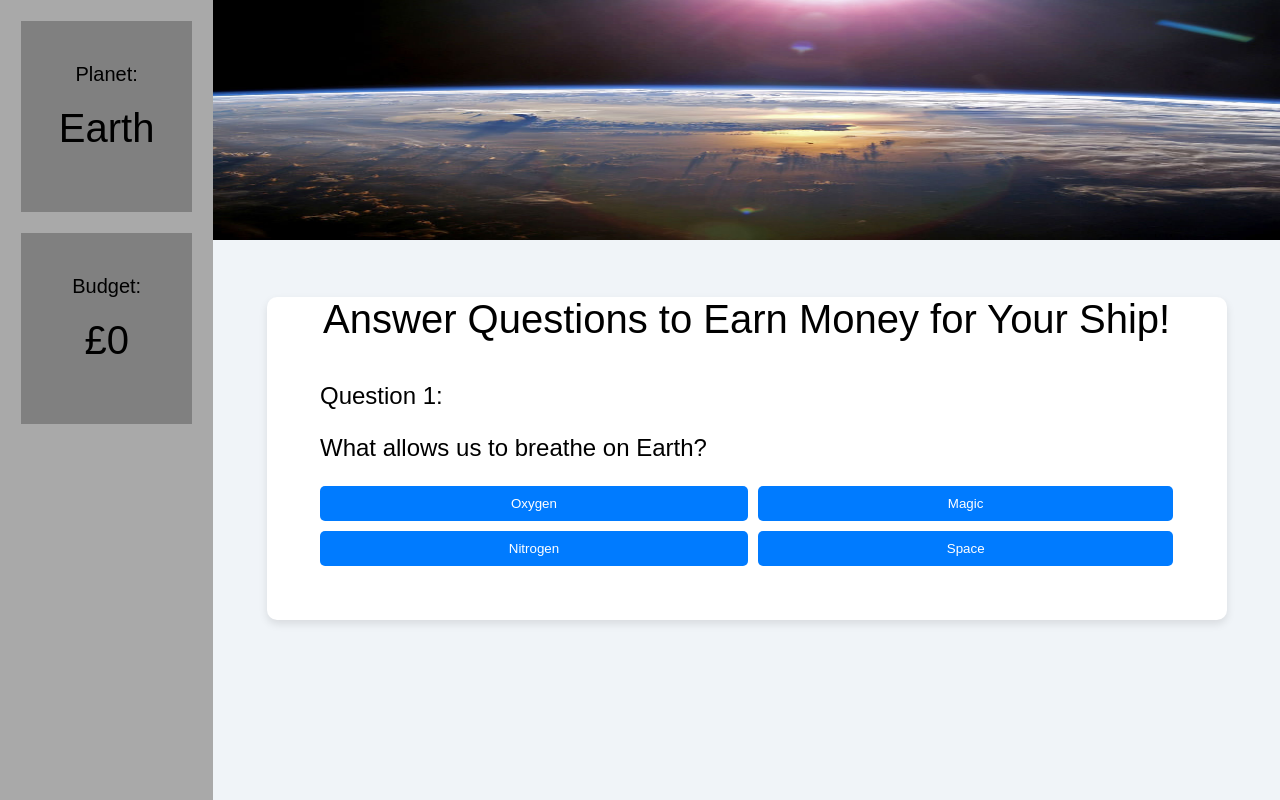
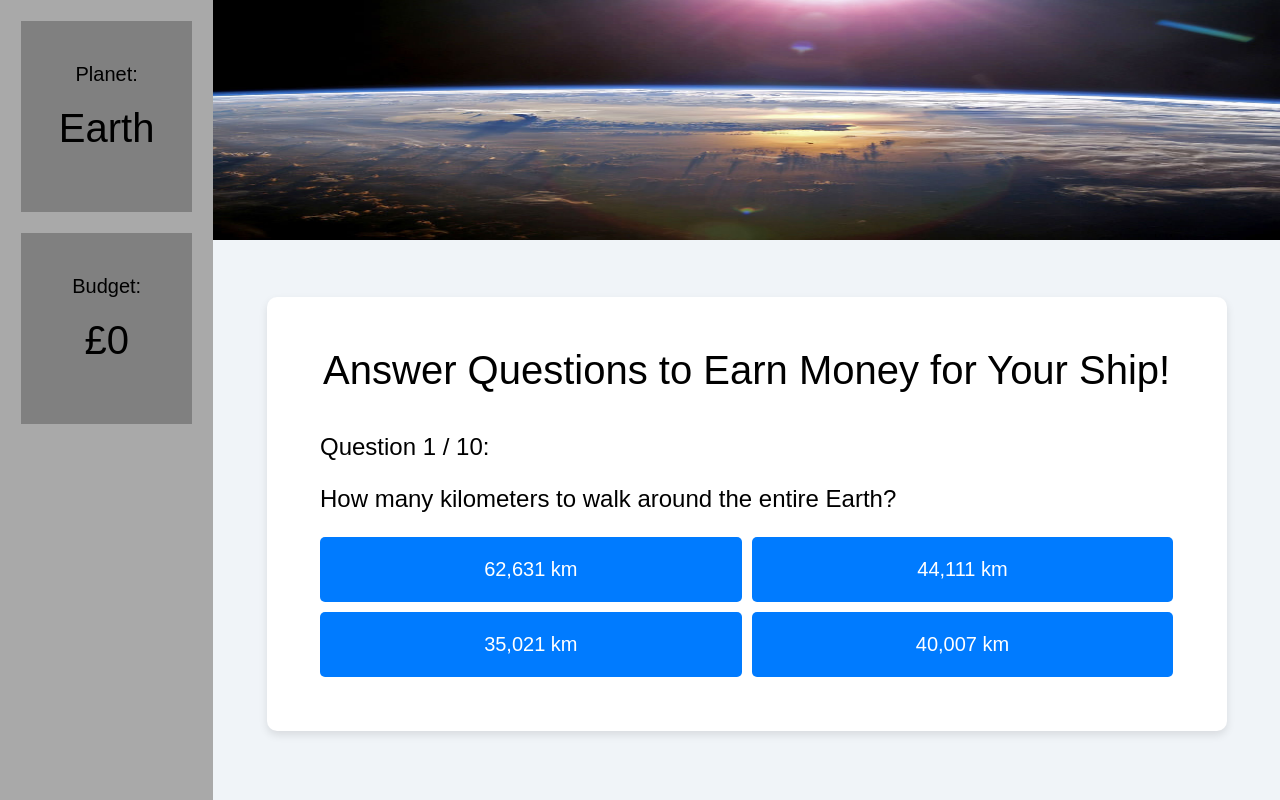
Before and after one commit to Antony-Salta/Joethons, a plain HTML site: page quiz_page_earth.html in a window 1280 px wide. Both pictures are taken after a click on the button "Start". Drawn offline with Linux system fonts and the light colour scheme.

Commit message:
Small changes to Quiz

```diff
--- a/quiz_earth.js
+++ b/quiz_earth.js
@@ -47,7 +47,7 @@ function resetState() {
 }
 
 function showQuestion(question) {
-  questionNumberElement.innerHTML = `Question ${currentQuestionIndex+1}:`;
+  questionNumberElement.innerHTML = `Question ${currentQuestionIndex+1} / ${shuffledQuestions.length}:`;
   questionElement.innerText = question.question;
   question.answers.forEach(answer => {
       const button = document.createElement('button');
@@ -143,12 +143,66 @@ const questions = [{
   ]
 },
 {
+  "question": "How many hours are in a day on Earth?",
+  "answers": [
+    { "text": "12", "correct": false},
+    { "text": "20", "correct": false},
+    { "text": "30", "correct": false},
+    { "text": "24", "correct": true}
+  ]
+},
+{
+  "question": "Why is a day the length that it is?",
+  "answers": [
+    { "text": "Time taken for the earth to spin once", "correct": true},
+    { "text": "Time taken for the earth to go around the sun", "correct": false},
+    { "text": "Time taken for moon to go around the earth", "correct": false},
+    { "text": "Time taken for sun to go around the earth.", "correct": false}
+  ]
+},
+{
+  "question": "What is Earth named after?",
+  "answers": [
+    { "text": "Roman God Terra", "correct": true},
+    { "text": "Greek God Gaia", "correct": false},
+    { "text": "Itself", "correct": false},
+    { "text": "The Middle English word Ertha", "correct": false}
+  ]
+},
+{
+  "question": "How many species are there on Earth?",
+  "answers": [
+    { "text": "Around 1.5 million", "correct": false},
+    { "text": "Around 2.1 million", "correct": true},
+    { "text": "Around 4.6 million", "correct": false},
+    { "text": "We aren't fully sure", "correct": true}
+  ]
+},
+{
+  "question": "What moon phase is this?",
+  "answers": [
+    { "text": "Full Moon", "correct": false},
+    { "text": "New Moon", "correct": false},
+    { "text": "Crescent", "correct": true},
+    { "text": "Gibbous", "correct": false}
+  ]
+},
+{
   "question": "What is the gravity of Earth?",
   "answers": [
     { "text": "5.0 m/s^2", "correct": false},
     { "text": "13.1 m/s^2", "correct": false},
     { "text": "9.8 m/s^2", "correct": true},
     { "text": "11.7 m/s^2", "correct": false}
+  ]
+},
+{
+  "question": "How many Earths can fit into the Sun?",
+  "answers": [
+    { "text": "Around 3 million", "correct": false},
+    { "text": "Around 1.3 million", "correct": true},
+    { "text": "Around 2.2 million", "correct": false},
+    { "text": "Around 4.2 million", "correct": false}
   ]
 },
 {
--- a/quiz_page.css
+++ b/quiz_page.css
@@ -64,6 +64,7 @@ body {
 #question-app {
   margin: 5%;
   padding: 0% 5% 5% 5%;
+  padding-top: 1%;
   background-color: #fff;
   border-radius: 10px;
   box-shadow: 0 4px 8px rgba(0, 0, 0, 0.1);
@@ -75,6 +76,11 @@ body {
 
 #question, #question-number {
   font-size: 24px;
+}
+
+.btn {
+  padding: 5%;
+  font-size: 20px;
 }
 
 .btn-grid {
```
